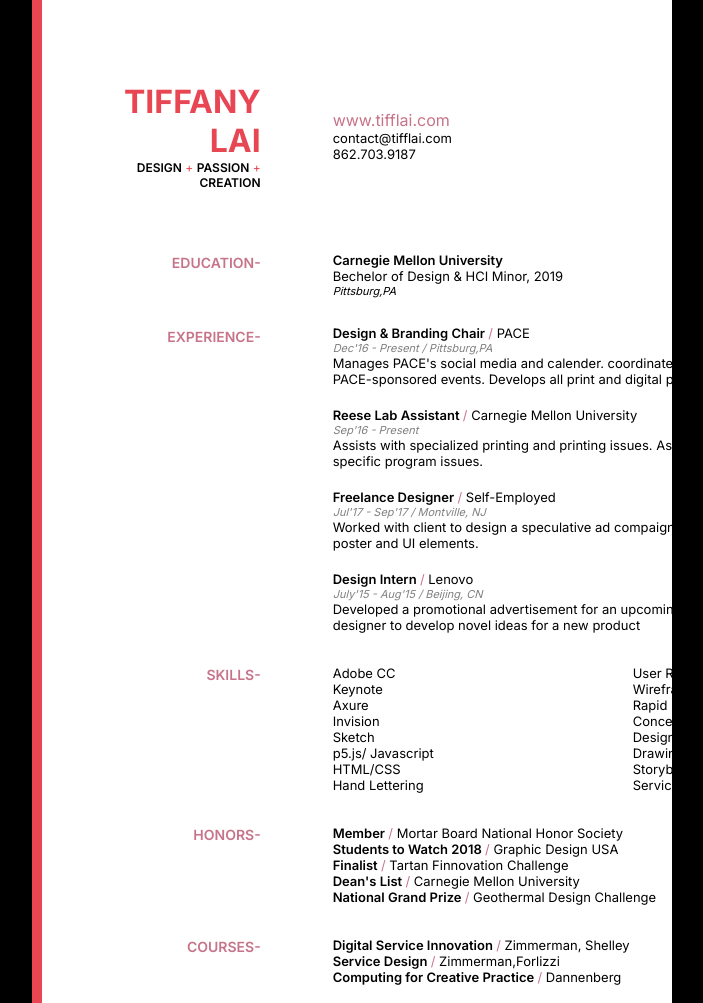
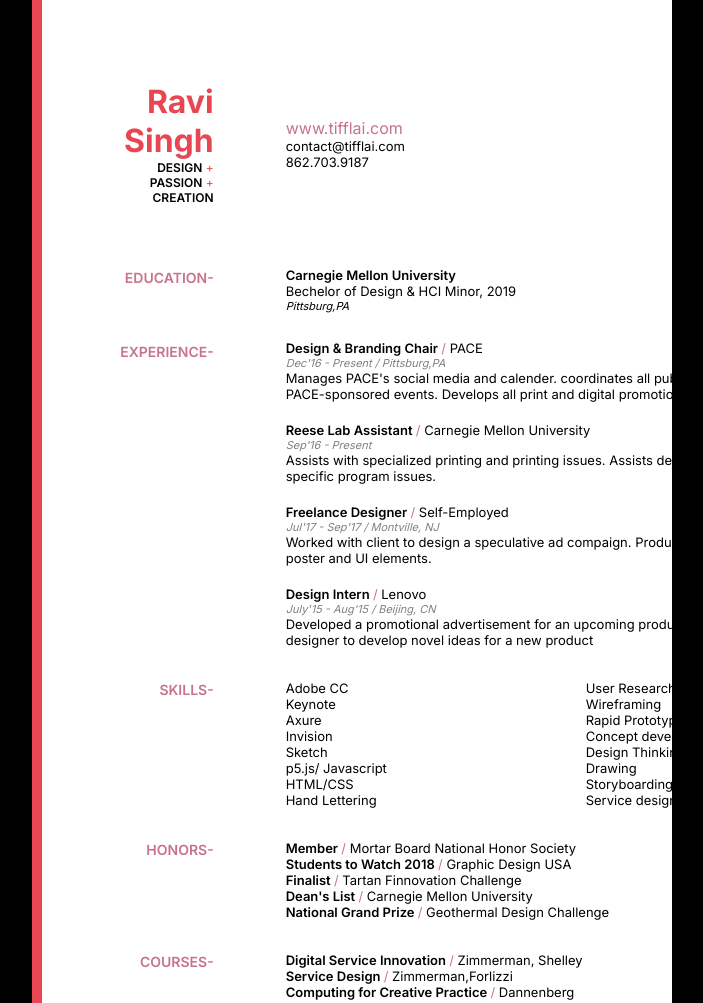
Before and after one commit to ravisingh8v/Resume-Building, a plain HTML site: page Assessment Task 1/index.html in a window 1280 px wide. Shown: the top 1003 px of the page, without its empty margins (288-991 px from the left). Drawn offline with Linux system fonts and the light colour scheme.

Commit message:
feat: name change

```diff
--- a/Assessment Task 1/index.html
+++ b/Assessment Task 1/index.html
@@ -25,7 +25,7 @@
                 <tr>
                     <th class="align-right">
                         <div>
-                            <h1 class="head-text">TIFFANY LAI</h1>
+                            <h1 class="head-text">Ravi Singh</h1>
                             <p class="head-text-para">Design<span> + </span>Passion<span> + </span>Creation</p>
                         </div>
                     </th>
@@ -158,11 +158,13 @@
                     </td>
                     <td class="align-left">
                         <div class="right" style="margin-top: 30px;">
-                            <h3>Digital Service Innovation <span class="red-span">/ </span><span>Zimmerman, Shelley</span>
+                            <h3>Digital Service Innovation <span class="red-span">/ </span><span>Zimmerman,
+                                    Shelley</span>
                             </h3>
                             <h3>Service Design <span class="red-span">/ </span><span>Zimmerman,Forlizzi</span>
                             </h3>
-                            <h3>Computing for Creative Practice <span class="red-span">/ </span><span>Dannenberg</span></h3>
+                            <h3>Computing for Creative Practice <span class="red-span">/ </span><span>Dannenberg</span>
+                            </h3>
                         </div>
                     </td>
                 </tr>
```
